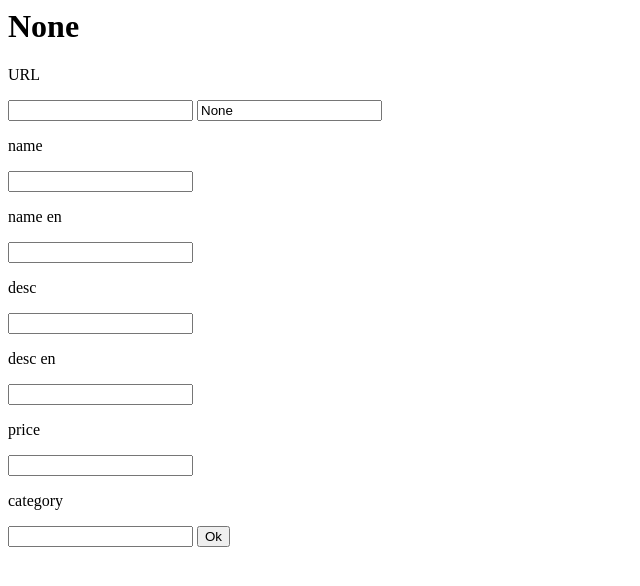
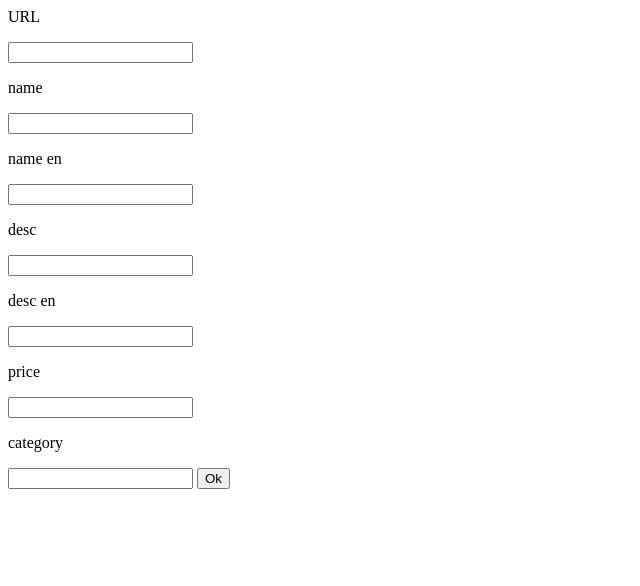
Before and after one commit to skurtsov/RestoranAPPWebAPI, a Django app: page /manager/addform/ in a window 1280 px wide. Shown: the top 586 px of the page, without its empty margins (0-640 px from the left). Run offline with Django 4.2, Linux system fonts and the light colour scheme; some libraries are stand-ins or nearby versions.

Commit message:
add bug fixed push

```diff
--- a/myapi/templates/main/addform.html
+++ b/myapi/templates/main/addform.html
@@ -1,9 +1,8 @@
-<h1>{{rest}}</h1>
 <form action="manager/add" method="get">
     <input type="text" name="restoran" value="{{test}}" id="" style="display: none;">
     <p> URL  </p>
     <input type="text" name="image" value="" id="" >
-      <input type="text" name="restoran" value="{{rest}}" id="" >
+      <input type="text" name="restoran" value="{{rest}}" style="display:none" id="" >
     <p> name  </p>
     <input type="text" name="name" value="" id="" >
     <p> name en </p>
--- a/myapi/views.py
+++ b/myapi/views.py
@@ -259,4 +259,4 @@
     desc_en = request.GET.get('desc_en')
     price = request.GET.get('price')
     category = request.GET.get('category')
-    return HttpResponse(restoran + image+name+name_en+desc+desc_en+price+category)
+    return HttpResponse(str(restoran) + str(image)+str(name)+str(name_en)+str(desc)+str(desc_en)+str(price)+str(category))
```
